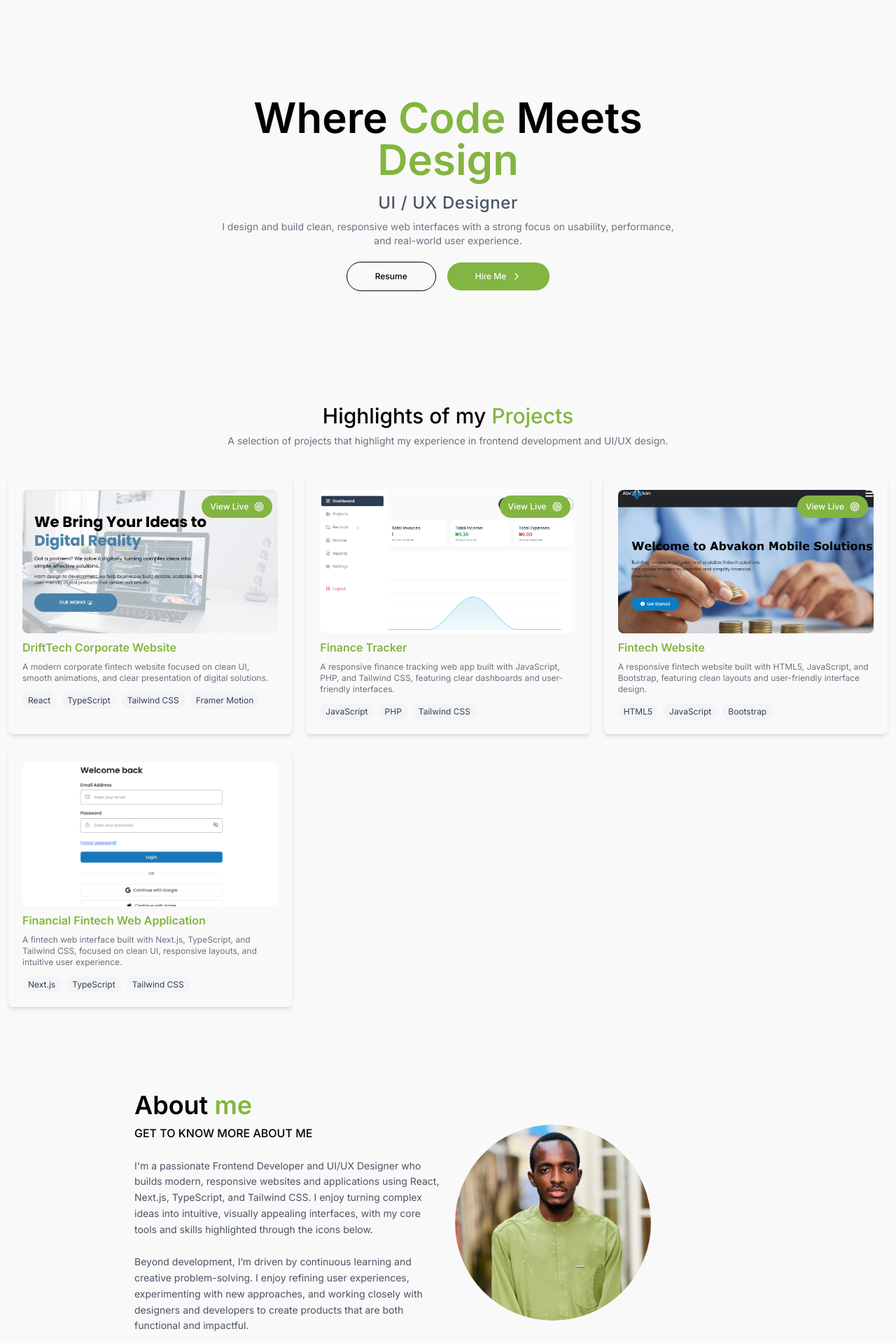
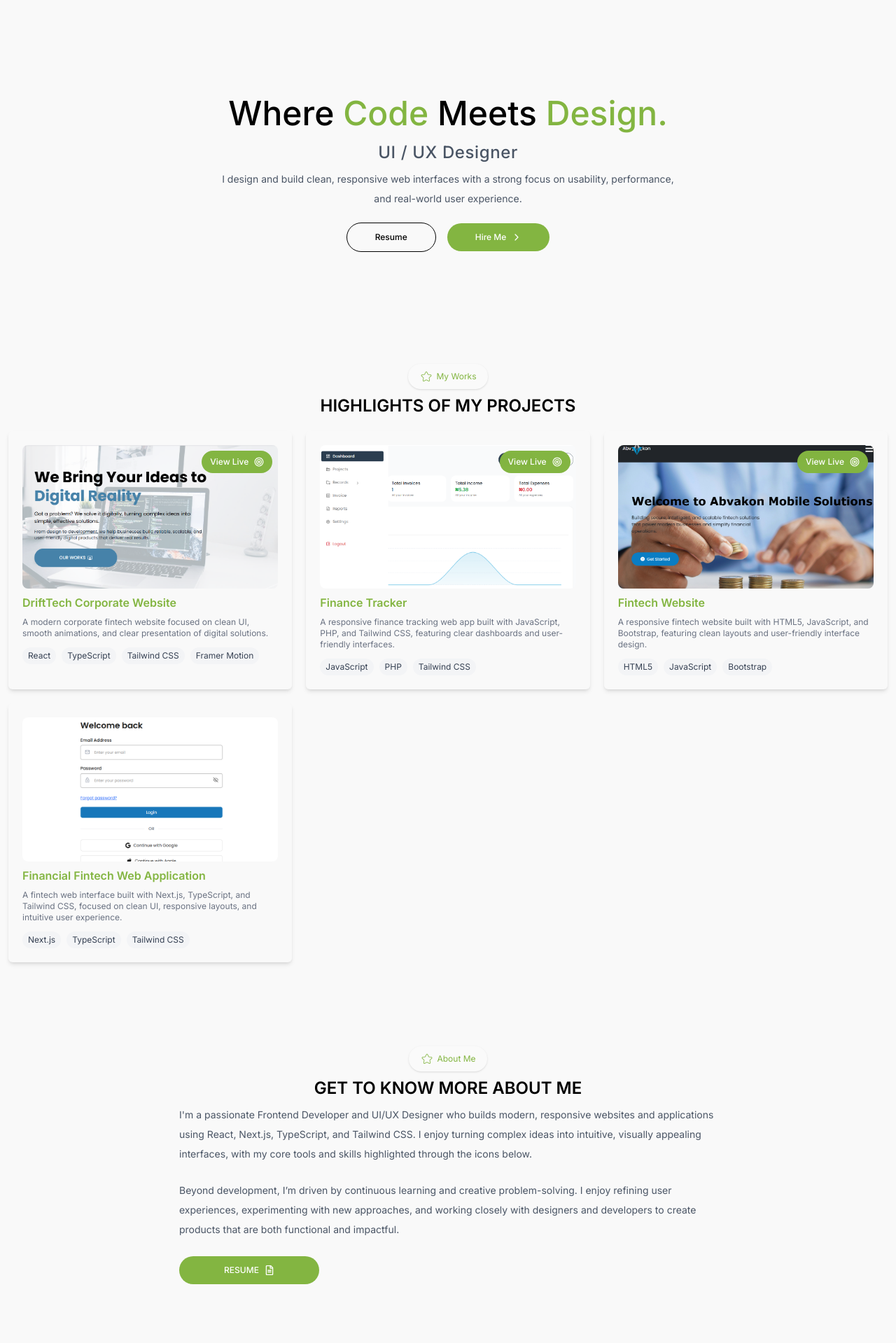
Before and after one commit to Joshua-olagunju/REACT-PORTFOLIO, a React (Vite) app: page / in a window 1280 px wide. Shown: the part 140-2059 px from the top of the page at 70% size. Built offline with nearby package versions, Linux system fonts and the light colour scheme.

Commit message:
working on settings and the whole user details

```diff
--- a/src/pages/about.tsx
+++ b/src/pages/about.tsx
@@ -1,5 +1,5 @@
 import { Button } from "../components/button";
-
+import { CiStar } from "react-icons/ci";
 import { FaRegFileAlt } from "react-icons/fa";
 
 // ==================================
@@ -11,18 +11,19 @@ export function About() {
   // ==================================
   return (
     <section id="about" className="py-20 px-3 mt-10  ">
+      <div className="text-xs text-[#83b541] bg-white/10 shadow flex items-center justify-center py-2 px-4 gap-1 rounded-full   w-fit mx-auto border-[#4682A9]/20">
+        <CiStar className="text-center" size={20} /> About Me
+      </div>
       <div className="flex flex-col md:flex-row gap-10 items-center justify-center">
         <div className="flex flex-col gap-2">
-          <div className=" !text-start  flex flex-col gap-2">
-            <h1 className="text-4xl font-[600] mb-0">
-              About <span className="text-[#83b541]">me</span>
-            </h1>
+          <div className="text-start md:text-center mt-2  flex flex-col gap-2">
+            <h4 className="text-2xl font-[600] text-center">
+              GET TO KNOW MORE ABOUT ME
+            </h4>
           </div>
-          <div className="grid grid-cols-1 md:grid-cols-2 gap-5  max-w-4xl">
+          <div className="max-w-7xl mx-auto">
             <div className="flex flex-col gap-6 items-start  ">
-              <h4 className="text-md font-[500]">GET TO KNOW MORE ABOUT ME</h4>
-
-              <p className="text-sm max-w-3xl text-gray-600 leading-relaxed">
+              <p className="text-sm max-w-3xl text-gray-600 leading-loose">
                 I'm a passionate Frontend Developer and UI/UX Designer who
                 builds modern, responsive websites and applications using React,
                 Next.js, TypeScript, and Tailwind CSS. I enjoy turning complex
@@ -30,7 +31,7 @@ export function About() {
                 core tools and skills highlighted through the icons below.
               </p>
 
-              <p className="text-sm max-w-3xl text-gray-600 leading-relaxed">
+              <p className="text-sm max-w-3xl text-gray-600  leading-loose">
                 Beyond development, I’m driven by continuous learning and
                 creative problem-solving. I enjoy refining user experiences,
                 experimenting with new approaches, and working closely with
@@ -40,7 +41,7 @@ export function About() {
 
               <Button
                 text="RESUME"
-                size="large"
+                size="small"
                 className="w-50 py-3 "
                 buttonBackground="green"
                 icon={<FaRegFileAlt />}
@@ -49,12 +50,6 @@ export function About() {
                 rel="noreferrer"
               />
             </div>
-            <div className="flex flex-col gap-2 h-70 w-70 overflow-hidden">
-              <img
-                src="/MyAboutImage.jpeg"
-                className="rounded-full w-full h-full object-cover"
-              />
-            </div>
           </div>
         </div>
       </div>
--- a/src/pages/hero.tsx
+++ b/src/pages/hero.tsx
@@ -23,15 +23,16 @@ export function Hero() {
     <>
       <section id="home" className="  py-40  px-3">
         <div className=" flex flex-col items-center justify-center text-center   gap-2">
-          <h2 className="text-5xl md:text-6xl font-[600] mb-2 max-w-3xl">
-            Where <span className="text-[#83b541]"> Code </span>Meets  <span className="text-[#83b541]">Design</span>
+          <h2 className="text-5xl  font-[500] mb-2 max-w-3xl">
+            Where <span className="text-[#83b541]"> Code </span>Meets{" "}
+            <span className="text-[#83b541]">Design.</span>
           </h2>
 
           <h2 className="text-xl md:text-2xl font-medium tracking-wide text-gray-600">
             {isFrontEnd ? "Frontend Developer" : "UI / UX Designer"}
           </h2>
 
-          <p className="text-sm max-w-2xl text-gray-500">
+          <p className="text-sm max-w-2xl text-gray-600 leading-loose">
             I design and build clean, responsive web interfaces with a strong
             focus on usability, performance, and real-world user experience.
           </p>
@@ -50,7 +51,7 @@ export function Hero() {
             text="Hire Me"
             buttonBackground="green"
             size="small"
-            className=" px-10 py-3 animate-pulse"
+            className=" px-10 py-3  "
             icon={<IoChevronForward />}
           />
         </div>
--- a/src/pages/project.tsx
+++ b/src/pages/project.tsx
@@ -1,5 +1,6 @@
 import { Button } from "../components/button";
 import { CgMediaLive } from "react-icons/cg";
+import { CiStar } from "react-icons/ci";
 // ==================================
 // Project Component
 // ==================================
@@ -10,19 +11,18 @@ export function Project() {
   return (
     <section id="projects" className="px-3">
       {/* Heading */}
-      <div className="flex flex-col items-start md:items-center gap-2 justify-center max-w-2xl mx-auto text-start md:text-center">
-        <h1 className="text-3xl text-start md:text-center font-[500] mb-0">
-          Highlights of my <span className="text-[#83b541]">Projects</span>
-        </h1>
-
-        <p className="text-sm text-gray-500">
-          A selection of projects that highlight my experience in frontend
-          development and UI/UX design.
-        </p>
+      <div className="text-xs text-[#83b541] bg-white/10 shadow flex items-center justify-center py-2 px-4 gap-1 rounded-full   w-fit mx-auto border-[#4682A9]/20">
+        <CiStar className="text-center" size={20} />
+        My Works
+      </div>
+      <div className="flex flex-col items-center gap-2 justify-center max-w-2xl mx-auto text-center mt-2">
+        <h4 className="text-2xl font-[600] text-center">
+          HIGHLIGHTS OF MY PROJECTS
+        </h4>
       </div>
 
       {/* Grid */}
-      <div className="max-w-7xl mx-auto mt-10 grid grid-cols-1 md:grid-cols-2 lg:grid-cols-3 gap-5 md:gap-5">
+      <div className="max-w-7xl mx-auto mt-5 grid grid-cols-1 md:grid-cols-2 lg:grid-cols-3 gap-5 md:gap-5">
         <div className="p-5 shadow-md rounded-md">
           <div className="relative">
             <div className="rounded-lg overflow-hidden aspect-video ">
```
